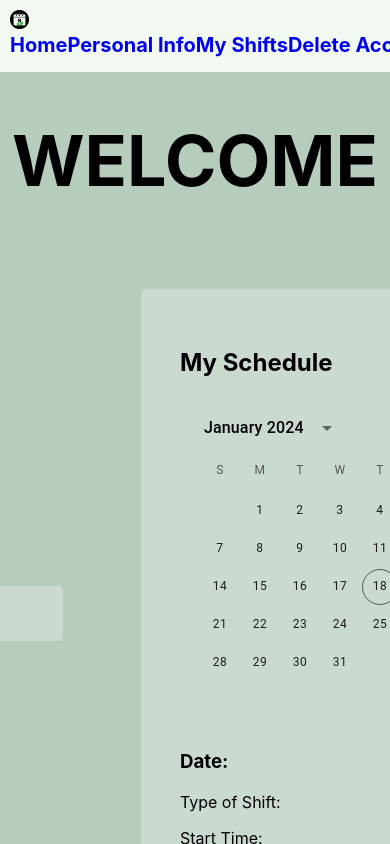
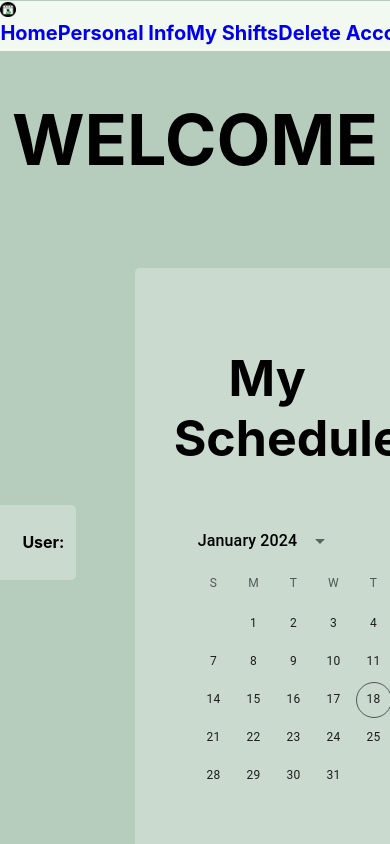
Before and after one commit to mehlia/capstone-project-group-3, a React (Create React App) app in the folder client/schedulism_app/: page /user-home in a window 390 px wide. Shown: the top 844 px of the page. Built offline with nearby package versions, Linux system fonts and the light colour scheme.

Commit message:
edited nav bar, sticks to the top when scrolling and more responsive

```diff
--- a/client/schedulism_app/src/component/UserHome.js
+++ b/client/schedulism_app/src/component/UserHome.js
@@ -42,14 +42,16 @@ const UserHome = () => {
             <h1> WELCOME </h1>
 
             <div className="parent-container">
-                <section className="user-details container">
+                <div className="user-details ">
+
                     <ul className="user-list-home">
+                        <li>User: </li>
                         <li>{userDetails[1]}</li>
                         <li>{userDetails[2]}</li>
                         <li>{userDetails[3]}</li>
                         <li>{userDetails[4]}</li>
                     </ul>
-                    </section>
+                    </div>
 
             <div className="shift-details container">
                 <ShiftListHome shifts={shifts} userId={globalUser.id}/>
--- a/client/schedulism_app/src/component/UserList.js
+++ b/client/schedulism_app/src/component/UserList.js
@@ -16,7 +16,10 @@ const UserList = ({users, allUsers, deleteUserById}) => {
     return (
         <>
         <h2>All Employees</h2>
-        {mappedUsers}
+        <ul>
+            {mappedUsers}
+        </ul>
+
         </>
     );
 }
--- a/client/schedulism_app/src/index.css
+++ b/client/schedulism_app/src/index.css
@@ -21,6 +21,12 @@ h1 {
   /* font-family:; */
 }
 
+h2 {
+  font-size: 50px;
+  color: black;
+  text-align: center;
+}
+
 /* images of the logos */
 .big-logo {
   width: 100%;
@@ -28,7 +34,7 @@ h1 {
 }
 
 .small-logo {
-  width: 5%;
+  width: 3%;
 }
 
 /* main body */
@@ -94,27 +100,35 @@ body{
 /* nav bar */
 .nav {
   background-color: #f2f9f1;
-  padding: 10px;
-  /* position: sticky; */
-  top: 108px;
+  padding: 0.1vw;
+  top: 1px;
+  display: block;
+  width: 100%;
+  position: sticky;
 }
 
 .nav ul {
   white-space: nowrap;
-  max-width: 1200px;
+  max-width: 100%;
   margin: 0 auto;
   list-style: none;
   font-weight: bold;
   padding: 0;
   display: flex;
   align-items: center;
+  justify-content: space-between;
 }
 
 .nav li {
-  width: 20%;
+  /* width: 20%; */
   display: inline-block;
   font-size: 20px;
   margin: auto;
+}
+
+.nav img {
+  display: inline;
+  width: 4%;
 }
 
 .nav a:link {
@@ -154,17 +168,19 @@ body{
 
 /* User Home */
 .user-details, .shift-details{
-  display: inline-block ;
+  display: inline-block;
+  /* display: flexbox; */
+  flex-direction: column;
   width: 48%;
   border-radius: 5px;
 }
 
 .user-details {
     align-items: center;
-    padding: 5vw;
-    flex-wrap: nowrap;
     background-color: rgba(248, 248, 248, 0.3);
-    margin: 10vw;
+    margin: -60vw 5vw 0 5vw; /* changes the height of the user detail card in user home*/
+    padding: 3vw;
+
 }
 
 .shift-details{
@@ -189,6 +205,18 @@ body{
   margin-bottom: 15px;
 }
 
+/* list of users */
+
+
+
+
+
+
+
+
+
+
+
 /* colour palette */
 
 .first-color {
```
